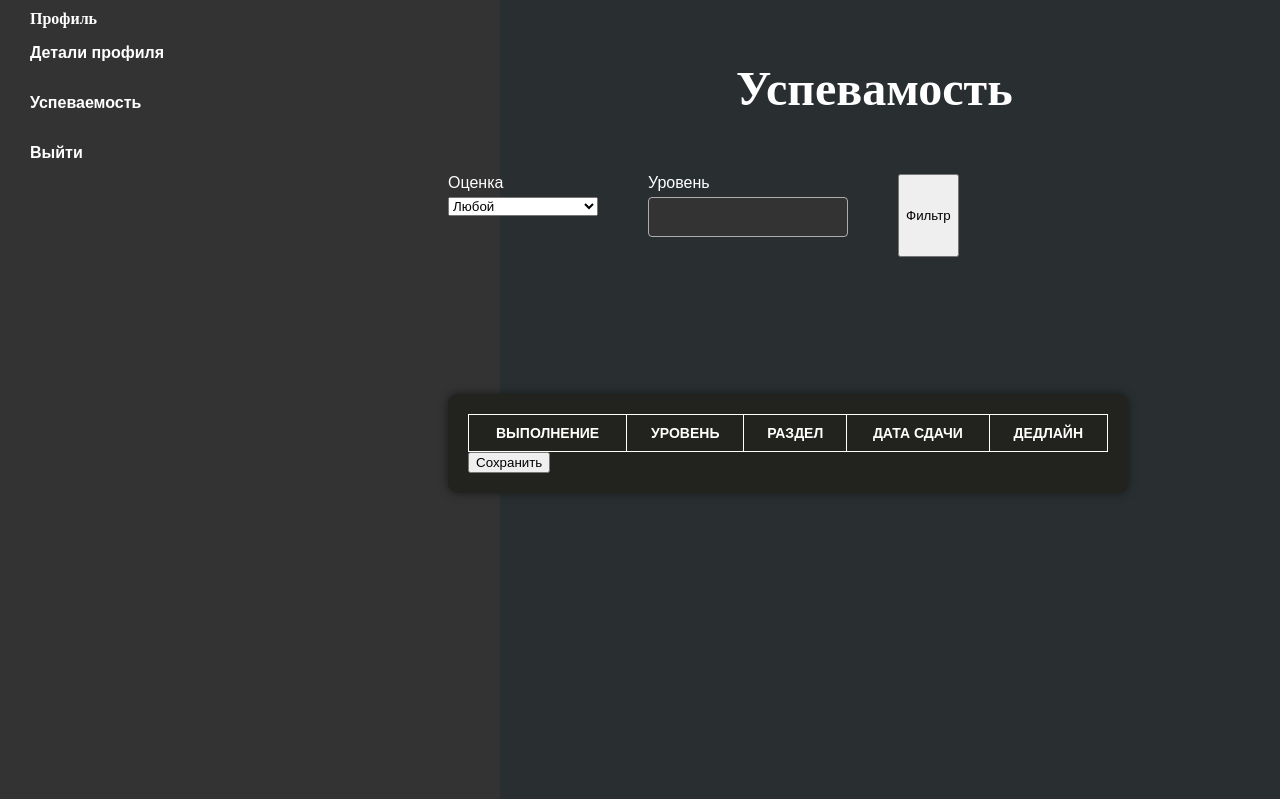
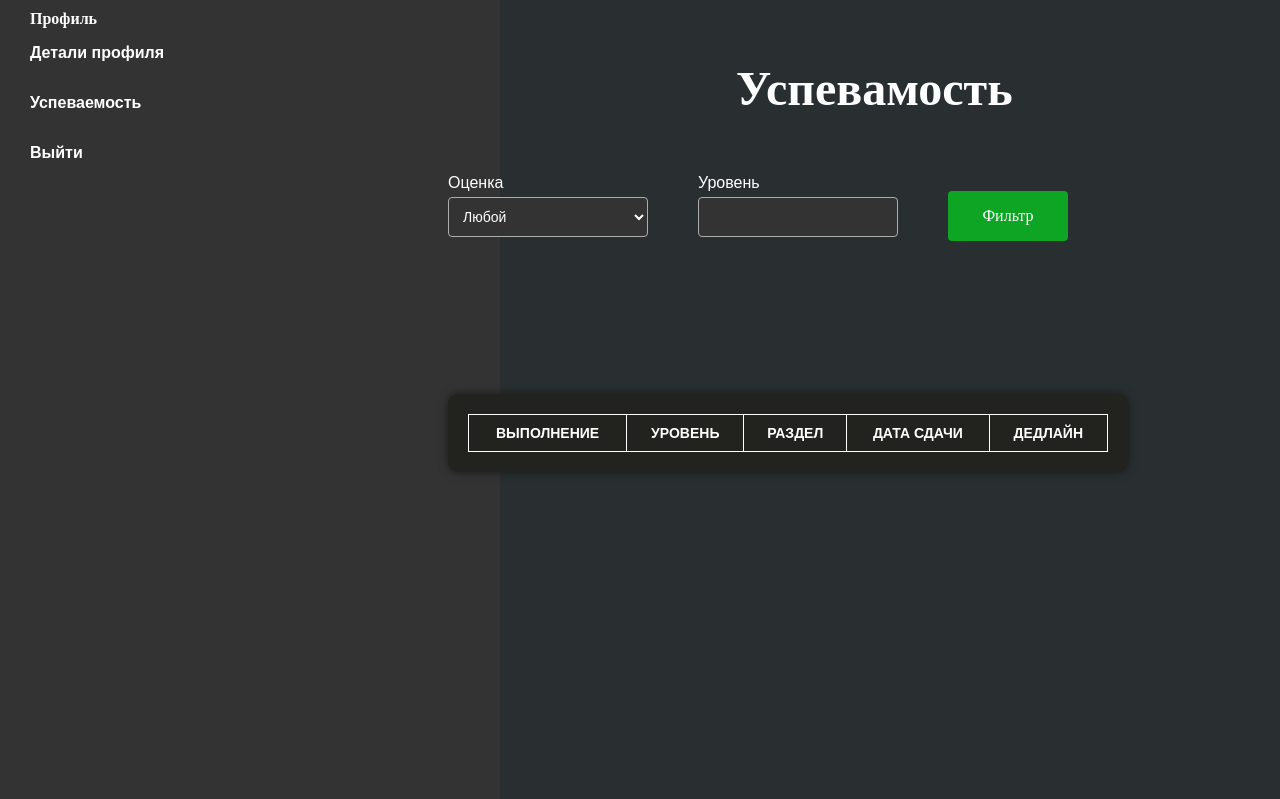
Before and after one commit to ilgorpy/kidcode, a Django app: page /record/ in a window 1280 px wide. Shown: the part 76-875 px from the top of the page. Run offline with Django 5.2, Linux system fonts and the light colour scheme; data that the repository does not hold is empty.

Commit message:
fixed record.html

```diff
--- a/kidcode/mainapp/static/mainapp/css/styles.css
+++ b/kidcode/mainapp/static/mainapp/css/styles.css
@@ -313,7 +313,7 @@ body.sidebar-open {
   position: absolute;
 }
 
-#id_name.form-input, #id_level.form-input, #id_status{
+#id_name.form-input, #id_level.form-input, #id_status, #id_grade{
   width: 200px;
   height: 40px;
   padding: 10px;
--- a/kidcode/mainapp/templates/mainapp/record.html
+++ b/kidcode/mainapp/templates/mainapp/record.html
@@ -18,7 +18,7 @@
       {% endfor %}
       <!--<div class="form-error">{{ form.non_field_errors }}</div>/!-->
 
-      <button type="submit">Фильтр</button>
+      <button type="submit" class = "main">Фильтр</button>
     </div>
   </form>
 
@@ -52,7 +52,6 @@
       {% endfor %}
     </tbody>
   </table>
-  <button class="save-btn">Сохранить</button>
 </div>
 
 {% endblock %}
```
